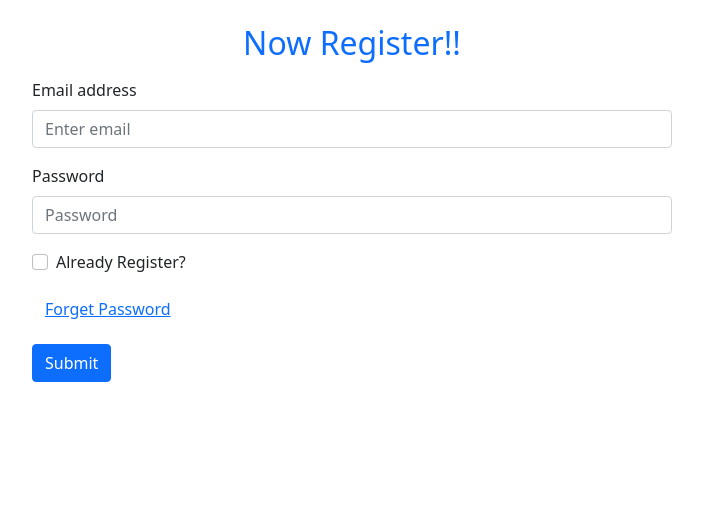
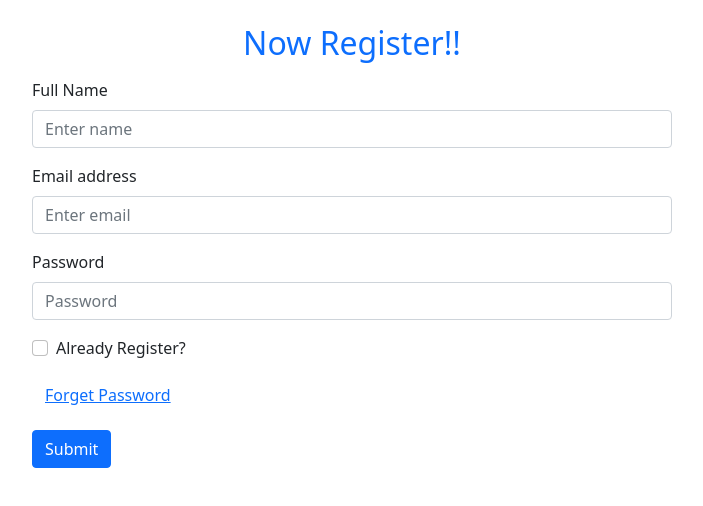
Before and after one commit to masuddrak/email-password-firbase-react, a React (Create React App) app: page / in a window 1280 px wide. Shown: the top 506 px of the page, without its empty margins (288-991 px from the left). Built offline with nearby package versions, Linux system fonts and the light colour scheme.

Commit message:
added usename

```diff
--- a/src/App.js
+++ b/src/App.js
@@ -1,4 +1,4 @@
-import { createUserWithEmailAndPassword, getAuth, sendEmailVerification, sendPasswordResetEmail, signInWithEmailAndPassword } from "firebase/auth";
+import { createUserWithEmailAndPassword, getAuth, sendEmailVerification, sendPasswordResetEmail, signInWithEmailAndPassword, updateProfile } from "firebase/auth";
 import './App.css';
 import app from "./firebase.init";
 import 'bootstrap/dist/css/bootstrap.min.css';
@@ -8,6 +8,7 @@ import { useState } from "react";
 const auth = getAuth(app);
 
 function App() {
+  const [name, setName] = useState('')
   const [register, setRegister] = useState(false)
   const [error, setError] = useState('')
   const [validated, setValidated] = useState(false);
@@ -15,6 +16,9 @@ function App() {
   const [password, setPassword] = useState('')
 
   // email,password handelar
+  const heandelName=(event)=>{
+    setName(event.target.value)
+  }
   const handelEmail = (event) => {
     setEmail(event.target.value)
   }
@@ -63,6 +67,7 @@ function App() {
           setEmail('')
           setPassword('')
           handelVarification()
+          setUserName()
           console.log(user)
         })
         .catch((error) => {
@@ -73,25 +78,45 @@ function App() {
     }
 
   }
-  const handelVarification=()=>{
+  const handelVarification = () => {
     sendEmailVerification(auth.currentUser)
       .then(() => {
         // Email verification sent!
         // ...
       });
   }
-  const handelForgetPassword=()=>{
+  const handelForgetPassword = () => {
     sendPasswordResetEmail(auth, email)
       .then(() => {
         // Password reset email sent!
         // ..
       })
   }
+  const setUserName = () => {
+    updateProfile(auth.currentUser, {
+      displayName:name
+    }).then(() => {
+      // Profile updated!
+      console.log('set a name')
+      // ...
+    }).catch((error) => {
+      // An error occurred
+      // ...
+    });
+
+  }
   return (
     <div >
       <h2 className="text-center text-primary mt-4">Now {register ? 'Login' : "Register"}!!</h2>
       <div className="w-50 mx-auto mt-3">
         <Form noValidate validated={validated} onSubmit={handelSubmit}>
+          {!register && <Form.Group className="mb-3" controlId="formBasicEmail">
+            <Form.Label>Full Name</Form.Label>
+            <Form.Control onBlur={heandelName} type="text" placeholder="Enter name" required />
+            <Form.Control.Feedback type="invalid">
+              Please type fFull  Name.
+            </Form.Control.Feedback>
+          </Form.Group>}
           <Form.Group className="mb-3" controlId="formBasicEmail">
             <Form.Label>Email address</Form.Label>
             <Form.Control onBlur={handelEmail} type="email" placeholder="Enter email" required />
```
Lines whose indentation alone changed are shown as unchanged.
